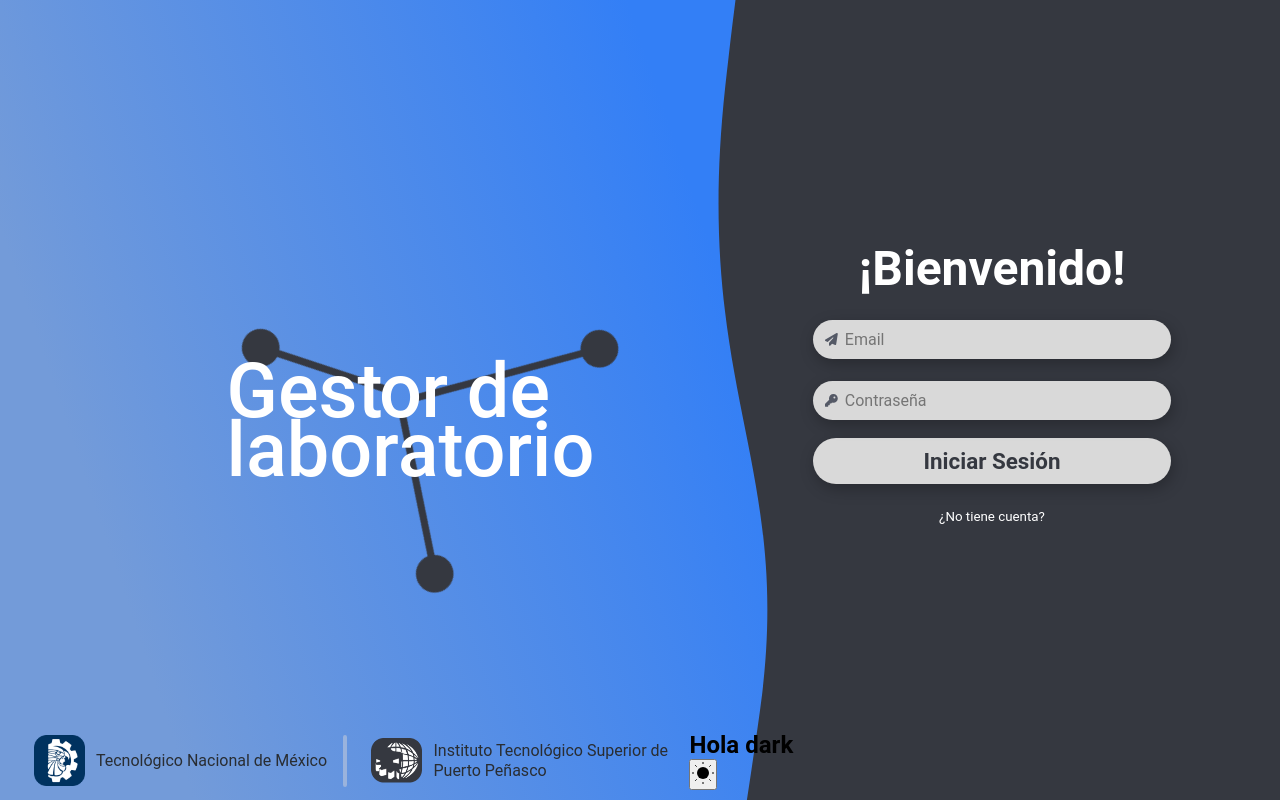
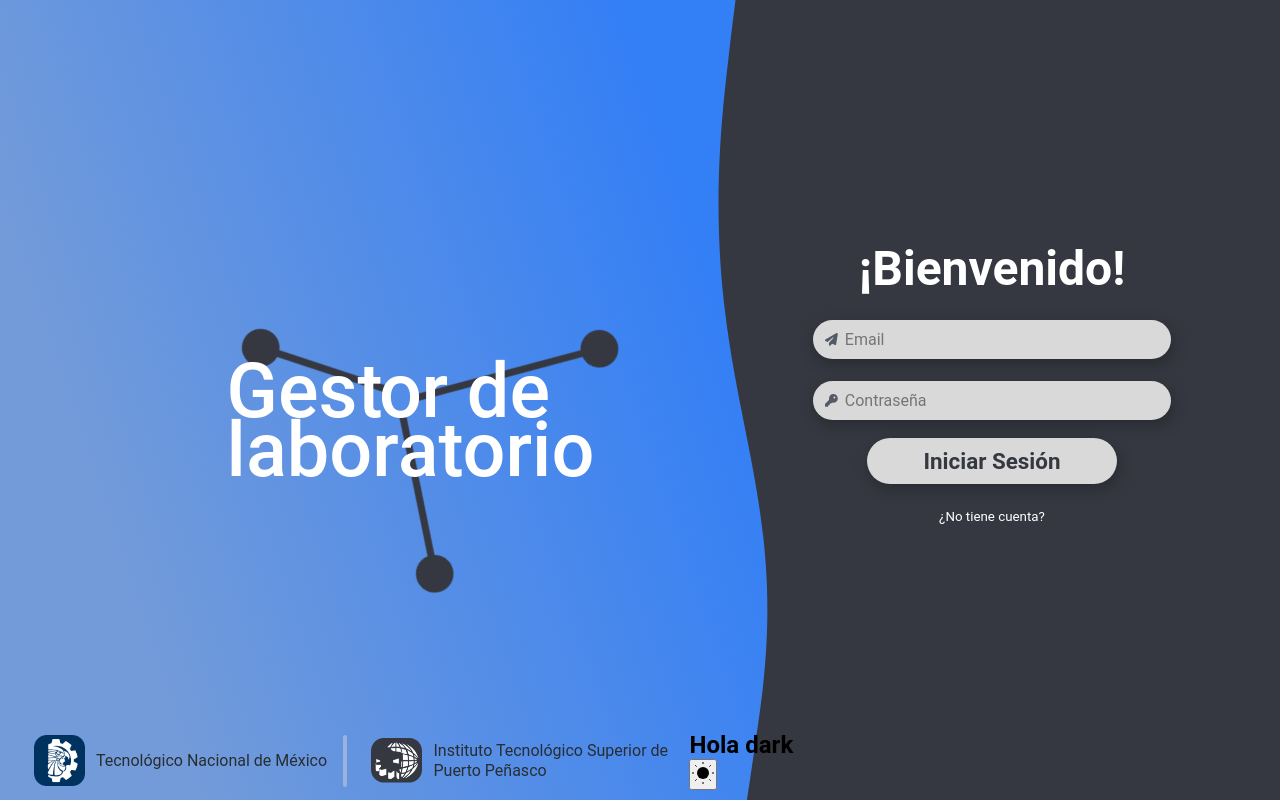
Before and after one commit to NecroPrism4/CRUD-MERN-itspp-tools, a React (Vite) app in the folder client/: page /login in a window 1280 px wide. Built offline with nearby package versions, Linux system fonts and the light colour scheme; a web font is replaced by a local one.

Commit message:
React Router 6.10.0 (before transition 6.4)

```diff
--- a/client/src/components/Login/LoginUserForm/LoginUserForm.css
+++ b/client/src/components/Login/LoginUserForm/LoginUserForm.css
@@ -22,5 +22,5 @@
 
 .FormLogin .btnLogin {
 	grid-row-start: 3;
-	/* width: 70%; */
+	width: 70%;
 }
--- a/client/src/pages/Login/Login.css
+++ b/client/src/pages/Login/Login.css
@@ -26,6 +26,7 @@
 
 .WaveBackgroundContainer {
 	display: none;
+	transition: all 1s cubic-bezier(0.23, 1, 0.32, 1);
 }
 
 .LoginLogoContainer {
```
